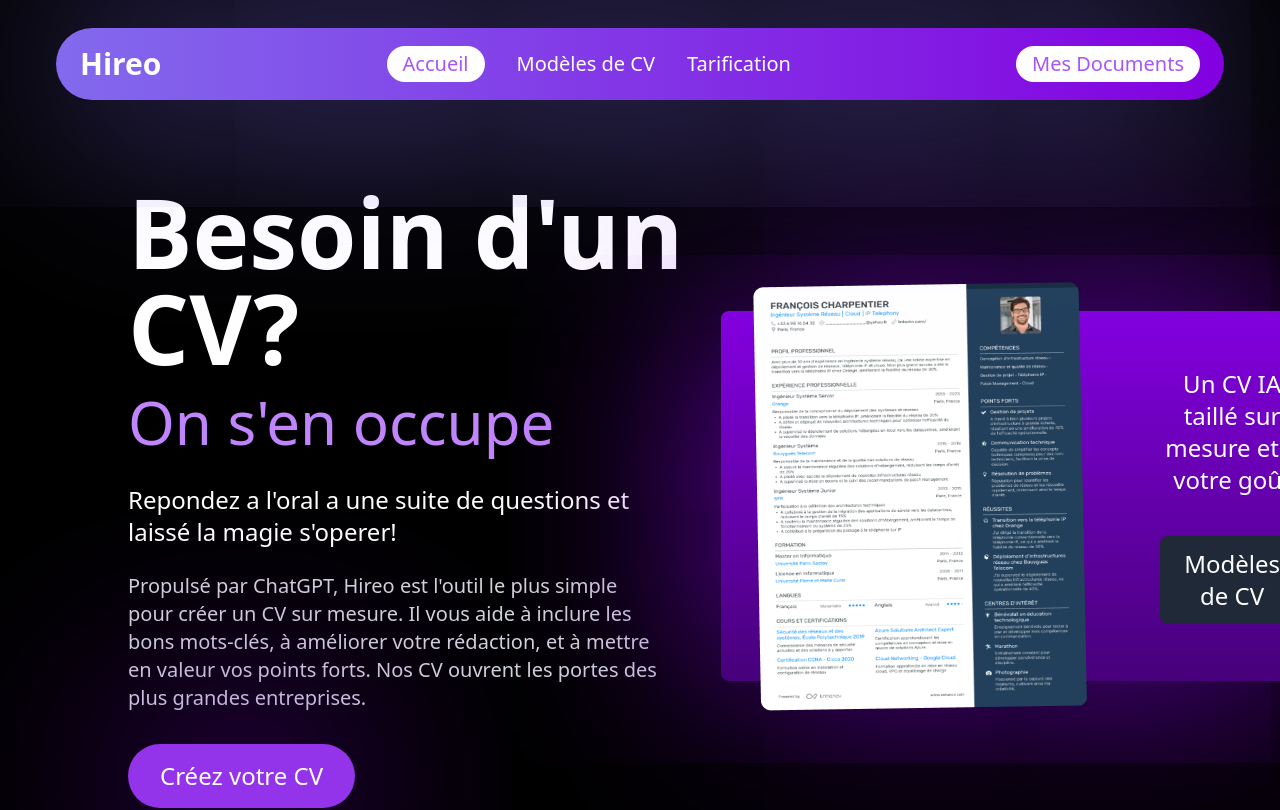
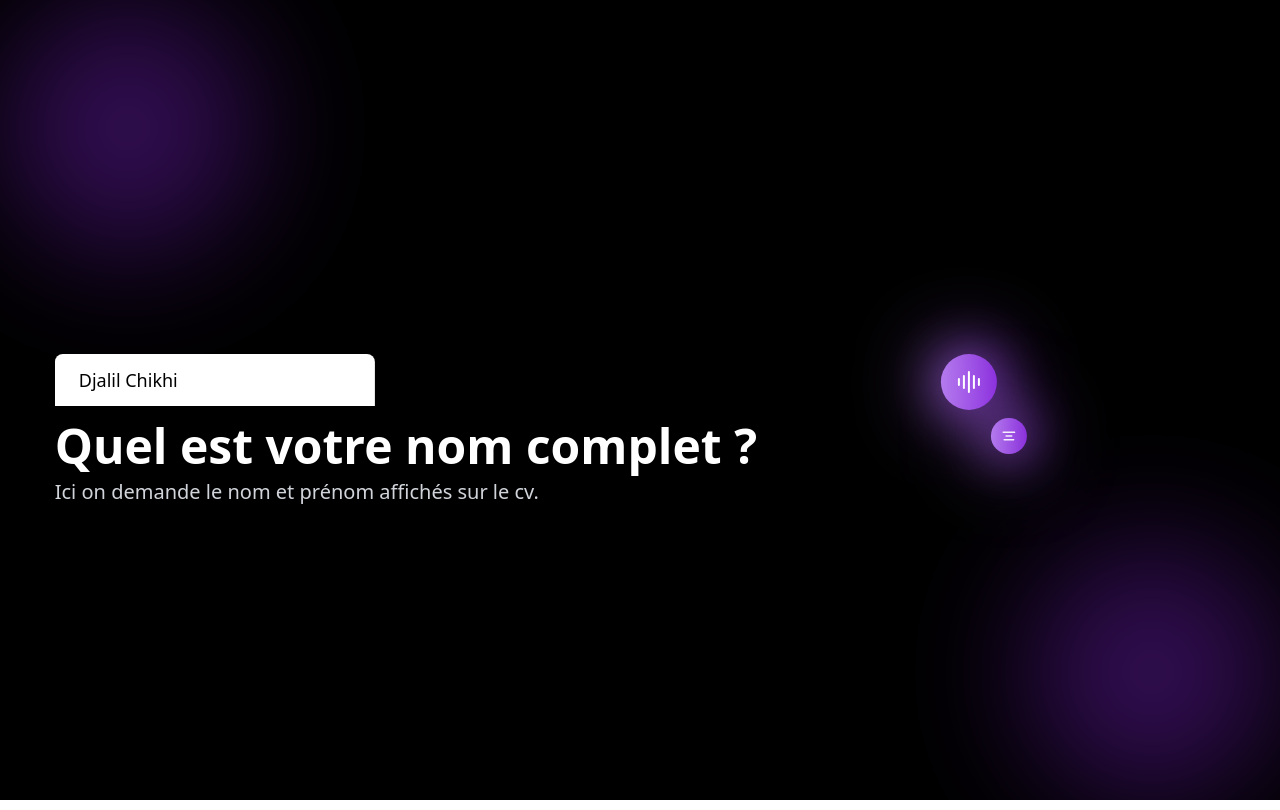
Before and after one commit to djaxchi/Erudi-WebPage, a React (Vite) app: page / in a window 1280 px wide. Shown: the top 810 px of the page. Built offline with nearby package versions, Linux system fonts and the light colour scheme.

Commit message:
fixed page q&a

```diff
--- a/src/App.tsx
+++ b/src/App.tsx
@@ -1,12 +1,12 @@
 import React from 'react';
-import Navbar from './components/Navbar';
-import LandingPage from './pages/LandingPage';
+//import Navbar from './components/Navbar';
+//import LandingPage from './pages/LandingPage';
+import QPage from './pages/QPage';
 
 const App: React.FC = () => {
   return (
     <>
-      <LandingPage />
-      <Navbar />
+      <QPage />
     </>
   );
 };
--- /dev/null
+++ b/src/pages/QPage.tsx
@@ -0,0 +1,153 @@
+//pages/qpage.tsx
+//import React from 'react';
+
+const QPage = () => {
+    return (
+        <div className="relative h-screen w-screen overflow-hidden bg-black text-white">
+          {/* Purple Glow Top-Left */}
+          <div className="pointer-events-none absolute top-0 left-0 h-64 w-64 rounded-full bg-purple-700 opacity-40 blur-3xl" />
+          {/* Purple Glow Bottom-Right */}
+          <div className="pointer-events-none absolute bottom-0 right-0 h-64 w-64 rounded-full bg-purple-700 opacity-40 blur-3xl" />
+
+          {/*
+            Main container:
+            Using flex to center vertically,
+            but we'll shift horizontally for a slight left offset.
+          */}
+          <div className="flex h-full items-center justify-center">
+            {/*
+              Wrapper for question + orbs,
+              shifted left with negative translate-x.
+              Adjust the percentage/px to fine-tune how far left it goes.
+            */}
+            <div className="relative -translate-x-1/3">
+              {/* The "printer slot" or line container */}
+                <div
+                className="
+                    relative
+                    w-80
+                    h-32
+                    overflow-hidden
+                    bottom-4
+                "
+                >
+                {/* The paper is absolutely positioned at the bottom */}
+                <div
+                    className="
+                    absolute
+                    bottom-0
+                    w-full
+                    rounded-t-lg
+                    bg-white
+                    px-6
+                    py-3
+                    text-black
+                    shadow-lg
+                    animate-slideFromLine
+                    "
+                >
+                    <span className="text-lg font-medium">
+                    Djalil Chikhi
+                    </span>
+                </div>
+                </div>
+
+              {/* Question + Subtext */}
+              <h1 className="mb-2 text-5xl font-bold">
+                Quel est votre nom complet ?
+              </h1>
+              <p className="text-xl text-gray-300">
+                Ici on demande le nom et prénom affichés sur le cv.
+              </p>
+
+              <div className="absolute top-5 right-[-15em] flex flex-col items-center justify-center space-y-4 pt-10">
+                {/* Microphone Orb */}
+                <button
+                    className="
+                    group
+                    relative
+                    flex h-14 w-14
+                    items-center justify-center
+                    rounded-full
+                    text-white
+                    transition-all duration-300
+                    before:absolute before:inset-[-16px]
+                    before:rounded-full before:bg-gradient-to-r
+                    before:from-purple-400/40 before:to-purple-600/40
+                    before:blur-2xl
+                    after:absolute after:inset-[-8px]
+                    after:rounded-full after:bg-gradient-to-r
+                    after:from-purple-400/60 after:to-purple-600/60
+                    after:opacity-90 after:blur-xl
+                    hover:before:from-purple-400/50 hover:before:to-purple-600/50
+                    "
+                >
+                    <div className="relative z-10 rounded-full bg-gradient-to-r from-purple-400/90 to-purple-600/90 p-4 ">
+                    <svg
+                        width="24"
+                        height="24"
+                        viewBox="0 0 48 48"
+                        fill="none"
+                        xmlns="http://www.w3.org/2000/svg"
+                        className="opacity-1"
+                    >
+                        <path
+                        d="M24 4v40M34 12v24M4 18v12M44 18v12M14 12v24"
+                        stroke="currentColor"
+                        strokeWidth="4"
+                        strokeLinecap="round"
+                        />
+                    </svg>
+                    </div>
+                </button>
+
+                {/* Menu Orb */}
+                <button
+                    className="
+                    group
+                    relative
+                    flex h-10 w-10
+                    -translate-y-1/4 translate-x-[2.5em]
+                    items-center justify-center
+                    rounded-full
+                    text-white
+                    transition-all duration-300
+                    before:absolute before:inset-[-12px]
+                    before:rounded-full before:bg-gradient-to-r
+                    before:from-purple-400/40 before:to-purple-600/40
+                    before:blur-2xl
+                    after:absolute after:inset-[-6px]
+                    after:rounded-full after:bg-gradient-to-r
+                    after:from-purple-400/60 after:to-purple-600/60
+                    after:opacity-90 after:blur-xl
+                    hover:before:from-purple-400/50 hover:before:to-purple-600/50
+                    "
+                >
+                    <div className="relative z-10 rounded-full bg-gradient-to-r from-purple-400/90 to-purple-600/90 p-2">
+                    <svg
+                        width="20"
+                        height="20"
+                        viewBox="0 0 21 21"
+                        fill="none"
+                        xmlns="http://www.w3.org/2000/svg"
+                        className="opacity-90"
+                    >
+                        <path
+                        d="M4.5 6.5h12M7.5 10.5h6M5.5 14.5h10"
+                        stroke="currentColor"
+                        strokeWidth="1.5"
+                        strokeLinecap="round"
+                        strokeLinejoin="round"
+                        />
+                    </svg>
+                    </div>
+                </button>
+                </div>
+
+            </div>
+          </div>
+        </div>
+      );
+    };
+
+export default QPage;
--- a/tailwind.config.js
+++ b/tailwind.config.js
@@ -5,6 +5,7 @@
   ],
   theme: {
     extend: {
+      // Existing extended utilities
       boxShadow: {
         'neon-purple-3': '0 0px 220px -5px #8300E0',
         'neon-dk-purple-1': '0 0px 220px 0px #826AED',
@@ -13,7 +14,23 @@
       fontFamily: {
         nunito: ['Nunito', 'sans-serif'],
       },
+
+      keyframes: {
+        slideFromLine: {
+          '0%': {
+            transform: 'translateY(100%)',
+            opacity: '0',
+          },
+          '100%': {
+            transform: 'translateY(0)',
+            opacity: '1',
+          },
+        },
+      },
+      animation: {
+        slideFromLine: 'slideFromLine 0.6s ease-out forwards',
+      },
     },
   },
   plugins: [],
-}
+};
```
